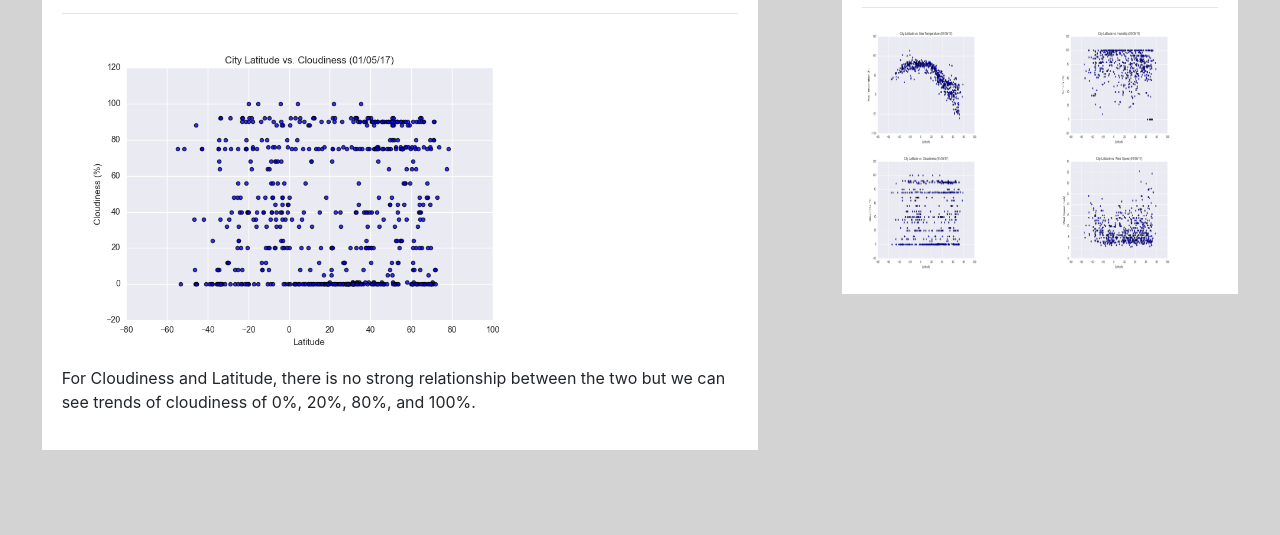
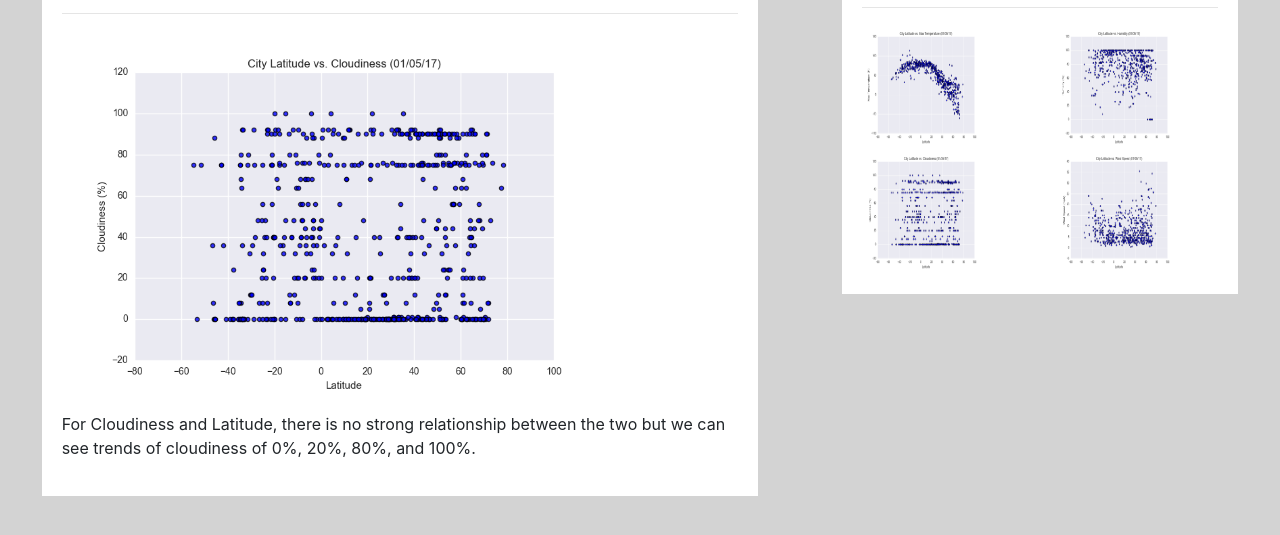
Before and after one commit to singtoloco/singtoloco.github.io, a plain HTML site: page cloud.html in a window 1280 px wide. Shown: the part 203-738 px from the top of the page. Drawn offline with nearby package versions, Linux system fonts and the light colour scheme.

Commit message:
3rd commit adjust left image width/height ratios

```diff
--- a/cloud.html
+++ b/cloud.html
@@ -85,7 +85,7 @@
             <hr>
             <section id="figure">
                 <img src="hw11_web_images/lat_vs_cloudiness.png" alt="Latitude vs. Cloudiness"
-                    style="width:70%; height:70%; float:left; margin:5px;" hspace="25">
+                    style="width:80%; height:80%; float:left; margin:5px;" hspace="25">
             </section>
             <p>
                 <br>
```
Also changed, not shown: humidity.html (+1 -1 lines), temp.html (+1 -1 lines), wind.html (+1 -1 lines).
